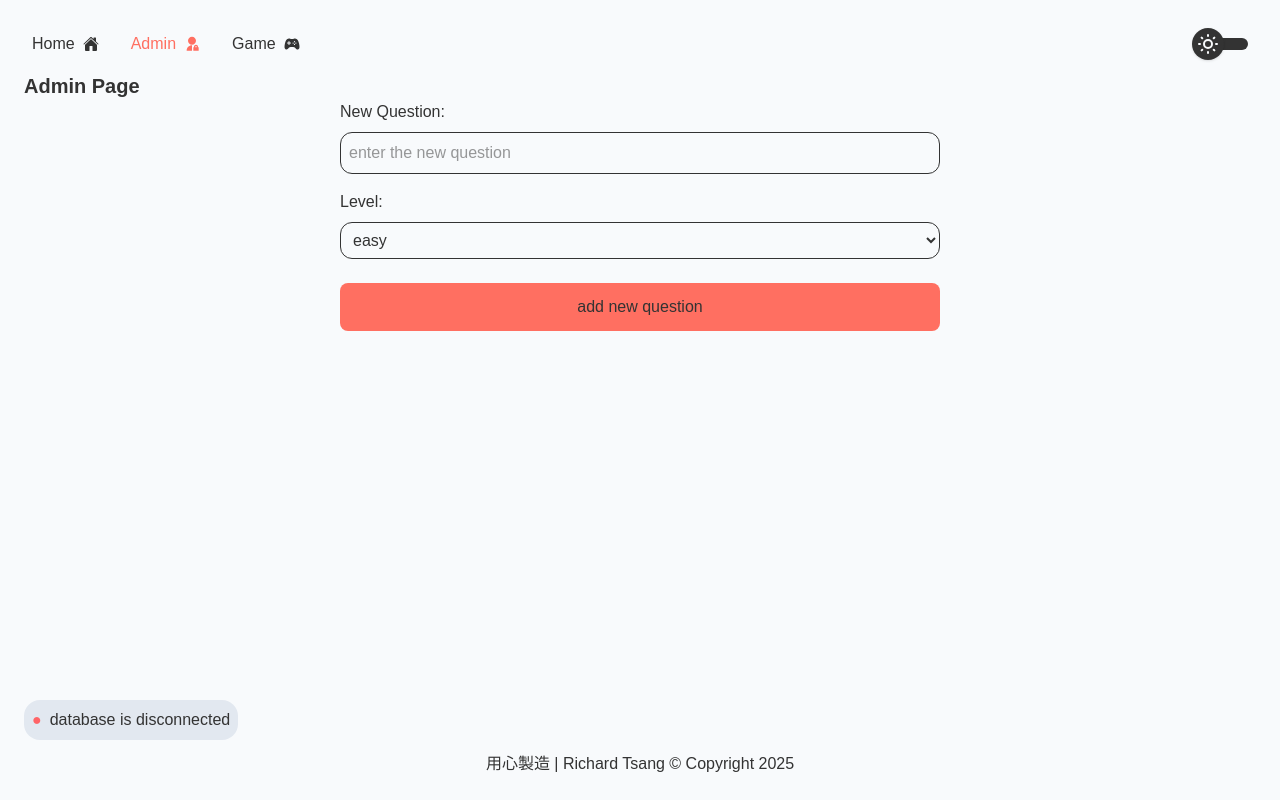
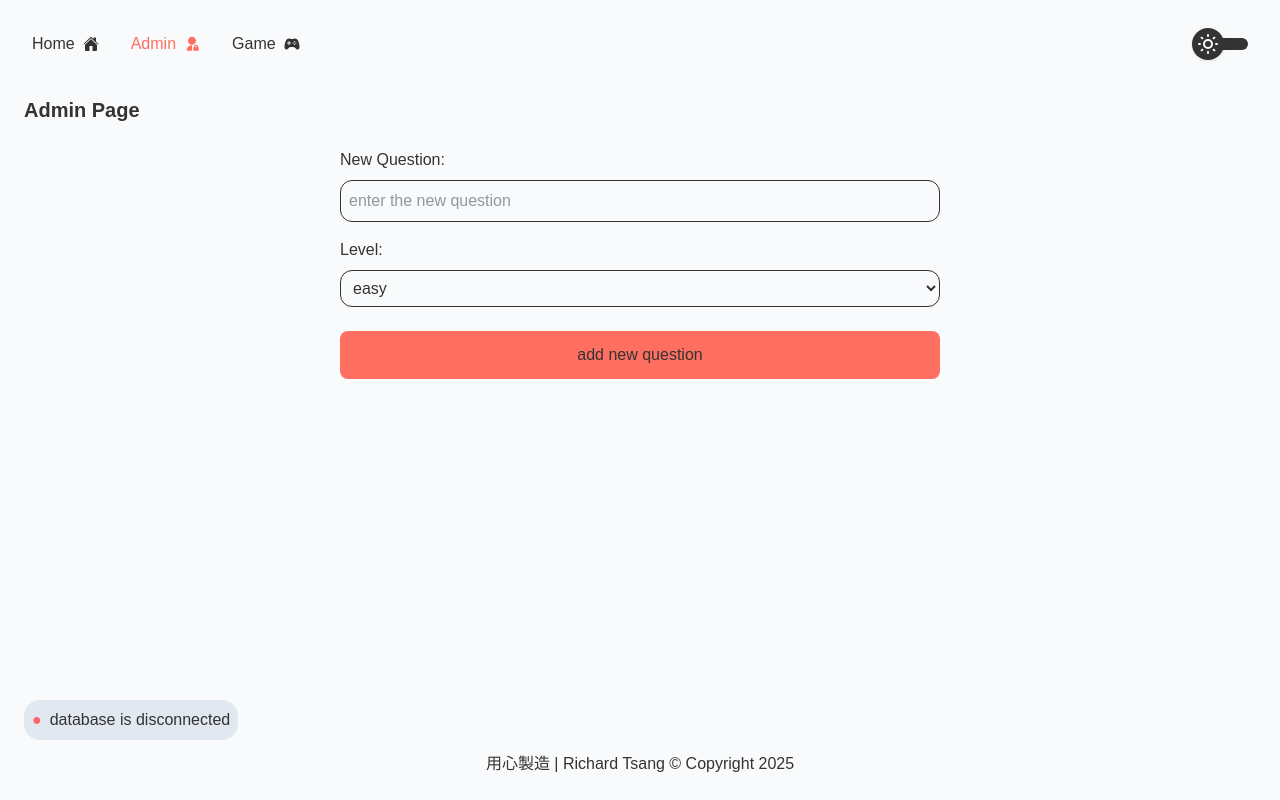
Before and after one commit to r7chardgh/teaching-app-demo, a Next.js app: page /admin in a window 1280 px wide. Built offline with nearby package versions, Linux system fonts and the light colour scheme; no server answers.

Commit message:
modify style

```diff
--- a/app/admin/page.tsx
+++ b/app/admin/page.tsx
@@ -5,12 +5,10 @@ import React, { useActionState, useState } from 'react'
 const AdminPage = () => {
     const [newQuestion, setNewQuestion] = useState<string>('');
     const [level, setLevel] = useState<string>('easy');
-    const [message, handleSubmit, isPending] = useActionState(addQuestionToDB, newQuestion); //main dish
+    const [message, handleSubmit, isPending] = useActionState(addQuestionToDB, newQuestion, ''); //main dish
     async function addQuestionToDB(prevState: string, queryData: any) {
-
         if (newQuestion.length > 0) {
             try {
-
                 const res = await fetch((process.env.NEXT_PUBLIC_API_URI || 'http://localhost:3005') + '/api/questions', {
                     method: 'post',
                     headers: {
@@ -28,15 +26,13 @@ const AdminPage = () => {
         return 'no question is added, enter your question on the textfield please'
     }
     return (
-
-        <main className=' w-full h-full flex flex-col flex-1 gap-6 '>
+        <main className=' w-full h-full flex-1 py-6'>
             <PageTransitionWrapper>
+                <div className='flex flex-col gap-6'>
                     <h1 className=' font-bold text-xl'>Admin Page</h1>
                     <form action={handleSubmit} className='flex flex-col gap-6 m-auto w-full sm:w-[600px]'>
                         <div className='flex flex-col gap-4'>
-
                             <div className='flex flex-col gap-2'>
-
                                 <label className='' htmlFor='newQuestion'>New Question:</label>
                                 <input required className='border-1 p-2 rounded-xl focus:text-accent' placeholder='enter the new question' id='newQuestion' type='text' value={newQuestion} onChange={(e) => setNewQuestion(e.target.value)} />
                             </div>
@@ -53,6 +49,7 @@ const AdminPage = () => {
                         <button type="submit" className='px-4 py-3 bg-accent rounded-lg cursor-pointer'>add new question</button>
                         {isPending ? <p>submitting...</p> : message}
                     </form>
+                </div>
             </PageTransitionWrapper>
         </main>
     )
--- a/components/DraggableComponent.tsx
+++ b/components/DraggableComponent.tsx
@@ -28,7 +28,7 @@ const DraggableComponent = dynamic(
                 }
             }, [children]); // Re-initialize if children change
 
-            return <div className='flex gap-6 select-none' ref={containerRef}>{children}</div>;
+            return <div className='flex gap-6 flex-wrap select-none border-textPrimary p-4' ref={containerRef}>{children}</div>;
         };
     }),
     { ssr: false } // Disable SSR for this component
```
Lines whose indentation alone changed are shown as unchanged.
